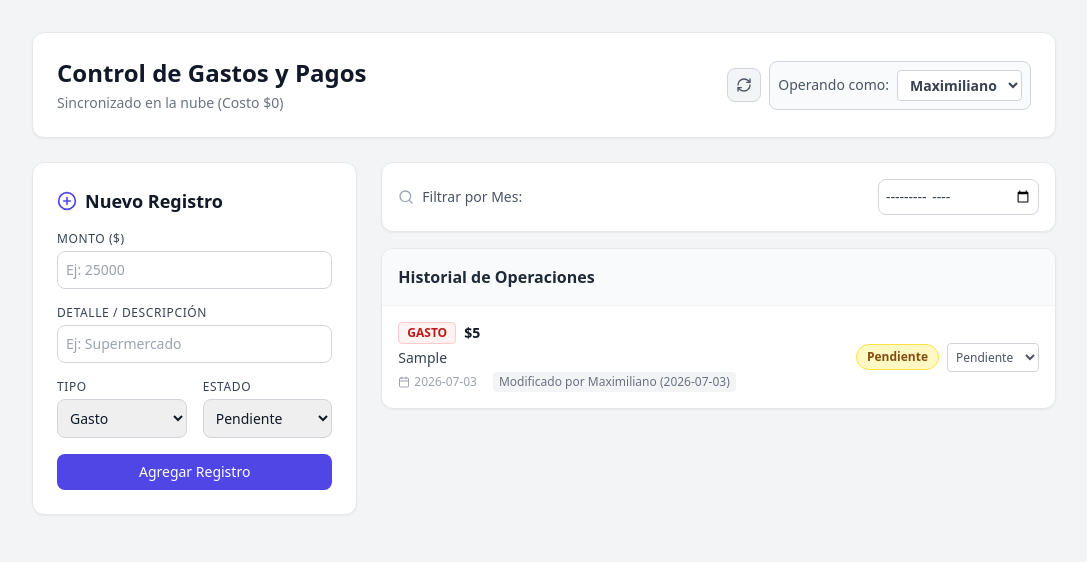
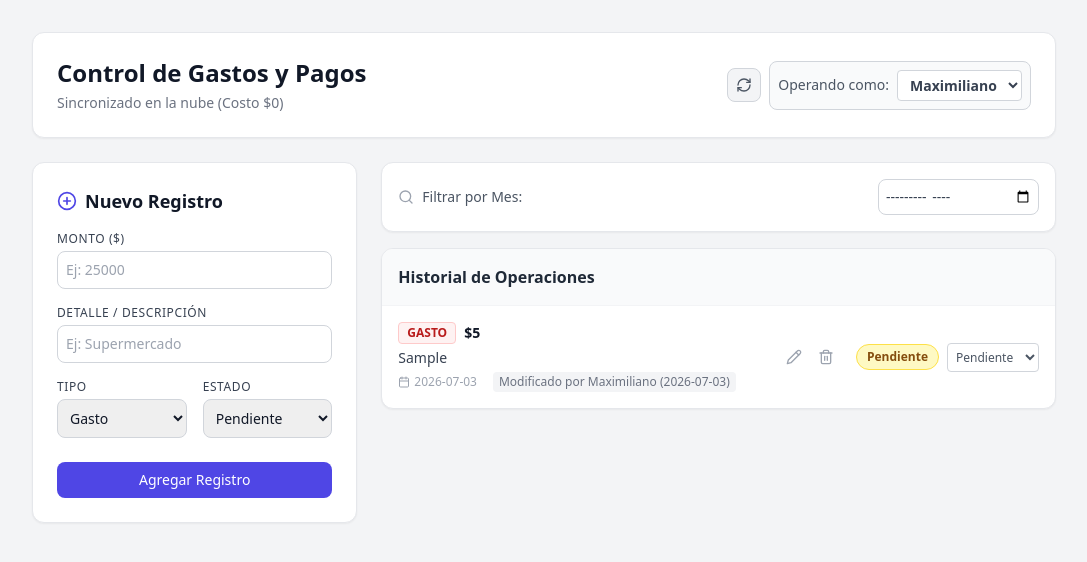
Before and after one commit to MaximilianoAlonso/controlGastos, a React (Vite) app: page / in a window 1280 px wide. Both pictures are taken after typing "5", "Sample" into the empty fields and a click on the button "Agregar Registro". Shown: the top 562 px of the page, without its empty margins (96-1183 px from the left). Built offline with nearby package versions, Linux system fonts and the light colour scheme; no server answers.

Commit message:
fix: cambiar base de datos a jsonbin gratiasdas

```diff
--- a/src/App.jsx
+++ b/src/App.jsx
@@ -1,5 +1,5 @@
 import React, { useState, useEffect } from 'react';
-import { PlusCircle, Search, Calendar, User, RefreshCw } from 'lucide-react';
+import { PlusCircle, Search, Calendar, User, RefreshCw, Trash2, Pencil, XCircle } from 'lucide-react';
 
 const BIN_ID = "6a472b03da38895dfe26084f";
 const API_KEY = "$2a$10$UhahWGxcwBqBipKpcuxwjeBn9GjMMS9mA6HmwpMDJSnVBSFIdmvJK";
@@ -13,6 +13,9 @@ export default function App() {
   const [estado, setEstado] = useState('Pendiente');
   const [usuarioActual, setUsuarioActual] = useState('Maximiliano');
   const [filtroMes, setFiltroMes] = useState('');
+
+  // Estados para la edición
+  const [editandoId, setEditandoId] = useState(null);
 
   const cargarDatos = async () => {
     setLoading(true);
@@ -60,10 +63,31 @@ export default function App() {
     }
   };
 
-  const handleAgregar = async (e) => {
+  const handleAgregarOEditar = async (e) => {
     e.preventDefault();
     if (!monto || !detalle) return alert('Por favor completa los campos');
 
+    let listaActualizada;
+
+    if (editandoId) {
+      // Modo Edición
+      listaActualizada = movimientos.map(m => {
+        if (m.id === editandoId) {
+          const cambiosPrevios = m.historialCambios || [];
+          return {
+            ...m,
+            monto: parseFloat(monto),
+            detalle,
+            tipo,
+            estado,
+            historialCambios: [...cambiosPrevios, { usuario: usuarioActual, fechaCambio: new Date().toISOString().split('T')[0] }]
+          };
+        }
+        return m;
+      });
+      setEditandoId(null);
+    } else {
+      // Modo Nuevo Registro
       const nuevo = {
         id: Date.now().toString(),
         monto: parseFloat(monto),
@@ -73,16 +97,49 @@ export default function App() {
         fecha: new Date().toISOString().split('T')[0],
         historialCambios: [{ usuario: usuarioActual, fechaCambio: new Date().toISOString().split('T')[0] }]
       };
+      listaActualizada = [nuevo, ...movimientos];
+    }
 
-    const listaActualizada = [nuevo, ...movimientos];
     setMovimientos(listaActualizada);
     setMonto('');
     setDetalle('');
+    setTipo('gasto');
+    setEstado('Pendiente');
 
     await actualizarNube(listaActualizada);
   };
 
-  const handleCambiarEstado = async (id, nuevoEstado) => {
+  const handleIniciarEdicion = (mov) => {
+    setEditandoId(mov.id);
+    setMonto(mov.monto);
+    setDetalle(mov.detalle);
+    setTipo(mov.tipo);
+    setEstado(mov.estado);
+  };
+
+  const handleCancelarEdicion = () => {
+    setEditandoId(null);
+    setMonto('');
+    setDetalle('');
+    setTipo('gasto');
+    setEstado('Pendiente');
+  };
+
+  const handleBorrar = async (id) => {
+    if (!confirm('¿Estás seguro de que querés borrar este registro?')) return;
+
+    const listaActualizada = movimientos.filter(m => m.id !== id);
+    setMovimientos(listaActualizada);
+
+    // Si justo se estaba editando el elemento borrado, limpiamos el formulario
+    if (editandoId === id) {
+      handleCancelarEdicion();
+    }
+
+    await actualizarNube(listaActualizada);
+  };
+
+  const handleCambiarEstadoRapido = async (id, nuevoEstado) => {
     const listaActualizada = movimientos.map(m => m.id === id ? {
       ...m,
       estado: nuevoEstado,
@@ -122,9 +179,13 @@ export default function App() {
         </div>
 
         <div class="grid grid-cols-1 lg:grid-cols-3 gap-6">
+          {/* Formulario Dinámico */}
           <div class="bg-white p-6 rounded-xl shadow-sm border border-gray-200 h-fit">
-            <h2 class="text-lg font-semibold text-gray-900 mb-4 flex items-center gap-2"><PlusCircle class="w-5 h-5 text-indigo-600" /> Nuevo Registro</h2>
-            <form onSubmit={handleAgregar} class="space-y-4">
+            <h2 class="text-lg font-semibold text-gray-900 mb-4 flex items-center gap-2">
+              <PlusCircle class={`w-5 h-5 ${editandoId ? 'text-amber-500' : 'text-indigo-600'}`} />
+              {editandoId ? 'Modificar Registro' : 'Nuevo Registro'}
+            </h2>
+            <form onSubmit={handleAgregarOEditar} class="space-y-4">
               <div>
                 <label class="block text-xs font-medium text-gray-700 uppercase tracking-wider mb-1">Monto ($)</label>
                 <input type="number" value={monto} onChange={(e) => setMonto(e.target.value)} placeholder="Ej: 25000" class="w-full border border-gray-300 rounded-lg p-2 text-sm focus:outline-none focus:ring-2 focus:ring-indigo-500" />
@@ -150,12 +211,21 @@ export default function App() {
                   </select>
                 </div>
               </div>
-              <button type="submit" disabled={loading} class="w-full bg-indigo-600 hover:bg-indigo-700 text-white font-medium py-2 px-4 rounded-lg text-sm transition-colors disabled:bg-gray-400">
-                {loading ? 'Sincronizando...' : 'Agregar Registro'}
+
+              <div class="flex flex-col gap-2 pt-2">
+                <button type="submit" disabled={loading} class={`w-full text-white font-medium py-2 px-4 rounded-lg text-sm transition-colors disabled:bg-gray-400 ${editandoId ? 'bg-amber-500 hover:bg-amber-600' : 'bg-indigo-600 hover:bg-indigo-700'}`}>
+                  {loading ? 'Sincronizando...' : editandoId ? 'Guardar Cambios' : 'Agregar Registro'}
                 </button>
+                {editandoId && (
+                  <button type="button" onClick={handleCancelarEdicion} class="w-full bg-gray-100 hover:bg-gray-200 text-gray-700 font-medium py-2 px-4 rounded-lg text-sm transition-colors border border-gray-300 flex items-center justify-center gap-1">
+                    <XCircle class="w-4 h-4" /> Cancelar Edición
+                  </button>
+                )}
+              </div>
             </form>
           </div>
 
+          {/* Historial */}
           <div class="lg:col-span-2 space-y-4">
             <div class="bg-white p-4 rounded-xl shadow-sm border border-gray-200 flex items-center justify-between">
               <div class="flex items-center gap-2 text-sm text-gray-600"><Search class="w-4 h-4 text-gray-400" /> <span>Filtrar por Mes:</span></div>
@@ -186,13 +256,26 @@ export default function App() {
                             <span class="text-gray-500 bg-gray-100 px-1.5 py-0.5 rounded">Modificado por {ult.usuario} ({ult.fechaCambio})</span>
                           </div>
                         </div>
+
+                        <div class="flex items-center justify-between sm:justify-end gap-4 border-t sm:border-none pt-2 sm:pt-0">
+                          {/* Botones de acción rápidos */}
+                          <div class="flex items-center gap-1">
+                            <button onClick={() => handleIniciarEdicion(m)} class="p-1.5 hover:bg-amber-50 rounded text-gray-400 hover:text-amber-600 transition-colors" title="Modificar todo el registro">
+                              <Pencil class="w-4 h-4" />
+                            </button>
+                            <button onClick={() => handleBorrar(m.id)} class="p-1.5 hover:bg-red-50 rounded text-gray-400 hover:text-red-600 transition-colors" title="Borrar registro">
+                              <Trash2 class="w-4 h-4" />
+                            </button>
+                          </div>
+
                           <div class="flex items-center gap-2">
                             <span class={`px-2.5 py-1 text-xs font-semibold rounded-full ${getEstadoBadge(m.estado)}`}>{m.estado}</span>
-                          <select value={m.estado} onChange={(e) => handleCambiarEstado(m.id, e.target.value)} class="border border-gray-300 bg-white rounded p-1 text-xs text-gray-600">
+                            <select value={m.estado} onChange={(e) => handleCambiarEstadoRapido(m.id, e.target.value)} class="border border-gray-300 bg-white rounded p-1 text-xs text-gray-600">
                               <option value="Pendiente">Pendiente</option>
                               <option value="Pagado">Pagado</option>
                               <option value="En revisión">En revisión</option>
                             </select>
+                          </div>
                         </div>
                       </div>
                     );
```
Lines whose indentation alone changed are shown as unchanged.
